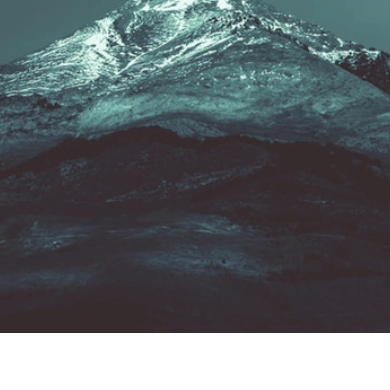
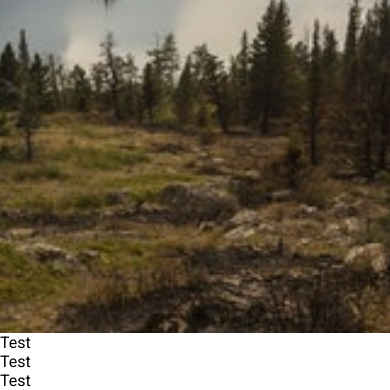
Before and after one commit to kurtpetrek/th-landing-example, a plain HTML site: page index.html in a window 390 px wide. Shown: the part 511-901 px from the top of the page. Before the commit the page ends 844 px from the top, so only its background shows below. Drawn offline with Linux system fonts and the light colour scheme.

Commit message:
makes landing responsive and creates responsive row

```diff
--- a/css/style.css
+++ b/css/style.css
@@ -35,4 +35,36 @@ body {
   color: #e2e0de;
   text-align: center;
   font-family: "Impact", sans-serif;
+  font-size: 50px;
+  transition: 0.5s;
 }
+
+@media (max-width: 1000px) {
+  .landing {
+    font-size: 2rem;
+  }
+}
+
+@media (max-width: 700px) {
+  .landing {
+    background-image: url("../images/landing-mtn-sm.jpeg");
+  }
+}
+
+.row {
+  display: flex;
+}
+
+.col-3 {
+  width: 33.33%;
+}
+
+@media (max-width: 700px) {
+  .row {
+    display: block;
+  }
+
+  .col-3 {
+    width: 100%;
+  }
+}
--- a/index.html
+++ b/index.html
@@ -14,5 +14,12 @@
   <div class="landing">
     <h1>Welcome!</h1>
   </div>
+
+  <div class="row">
+    <div class="col-3">Test</div>
+    <div class="col-3">Test</div>
+    <div class="col-3">Test</div>
+  </div>
+
 </body>
 </html>
```
